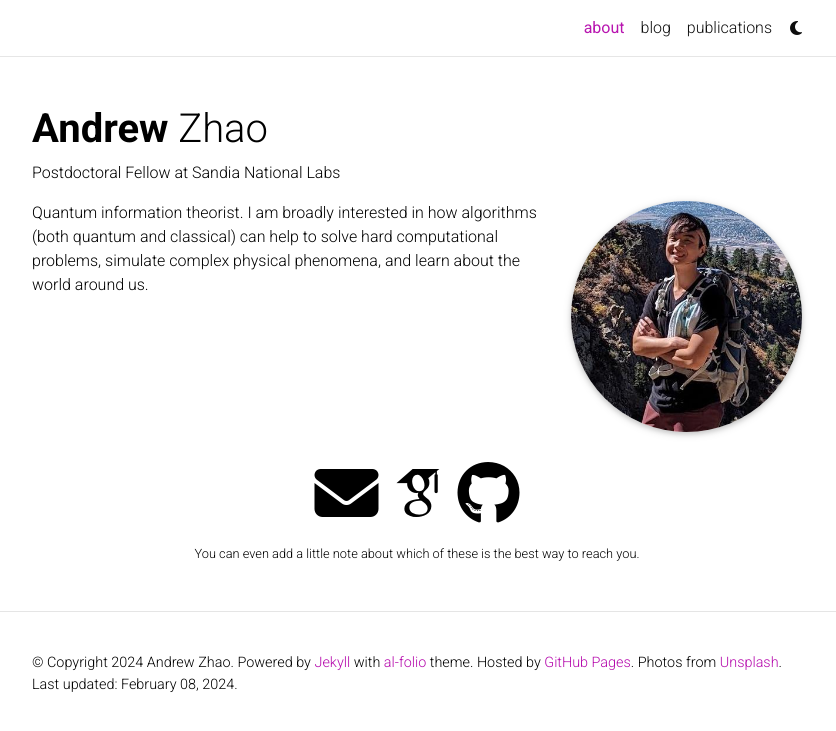
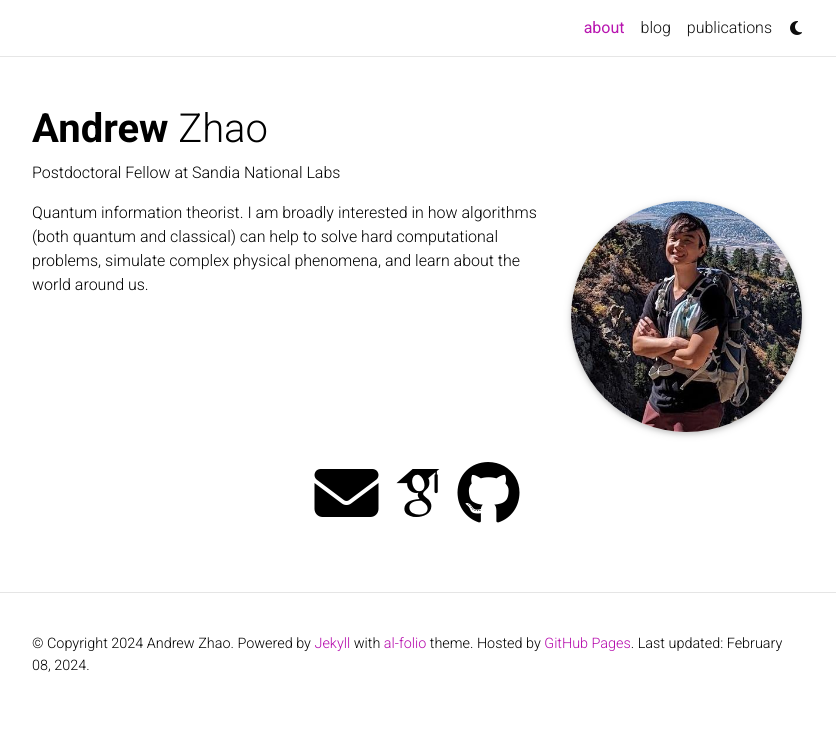
Before and after one commit to zhao-andrew/zhao-andrew.github.io, a Jekyll site: the page built from _pages/about.md, in a window 1280 px wide. Shown: the top 731 px of the page, without its empty margins (223-1059 px from the left). Built offline with Jekyll 4.4.1, drawn with Linux system fonts in a browser that asks for light colours; full-size pictures stand in for the smaller copies a plugin makes; some web fonts are replaced; comment, search, counter and statistics services are not loaded; a style sheet for code colours, icons or effects is not loaded.

Commit message:
Update _config.yml

```diff
--- a/_config.yml
+++ b/_config.yml
@@ -11,7 +11,6 @@
 footer_text: >
   Powered by <a href="https://jekyllrb.com/" target="_blank">Jekyll</a> with <a href="https://github.com/alshedivat/al-folio">al-folio</a> theme.
   Hosted by <a href="https://pages.github.com/" target="_blank">GitHub Pages</a>.
-  Photos from <a href="https://unsplash.com" target="_blank">Unsplash</a>.
 keywords: quantum information
 
 lang: en # the language of your site (for example: en, fr, cn, ru, etc.)
@@ -102,8 +101,7 @@
 zotero_username: # your zotero username
 wechat_qr: # filename of your wechat qr-code saved as an image (e.g., wechat-qr.png if saved to assets/img/wechat-qr.png)
 
-contact_note: >
-  You can even add a little note about which of these is the best way to reach you.
+contact_note: # >
 
 # -----------------------------------------------------------------------------
 # Analytics and search engine verification
```
